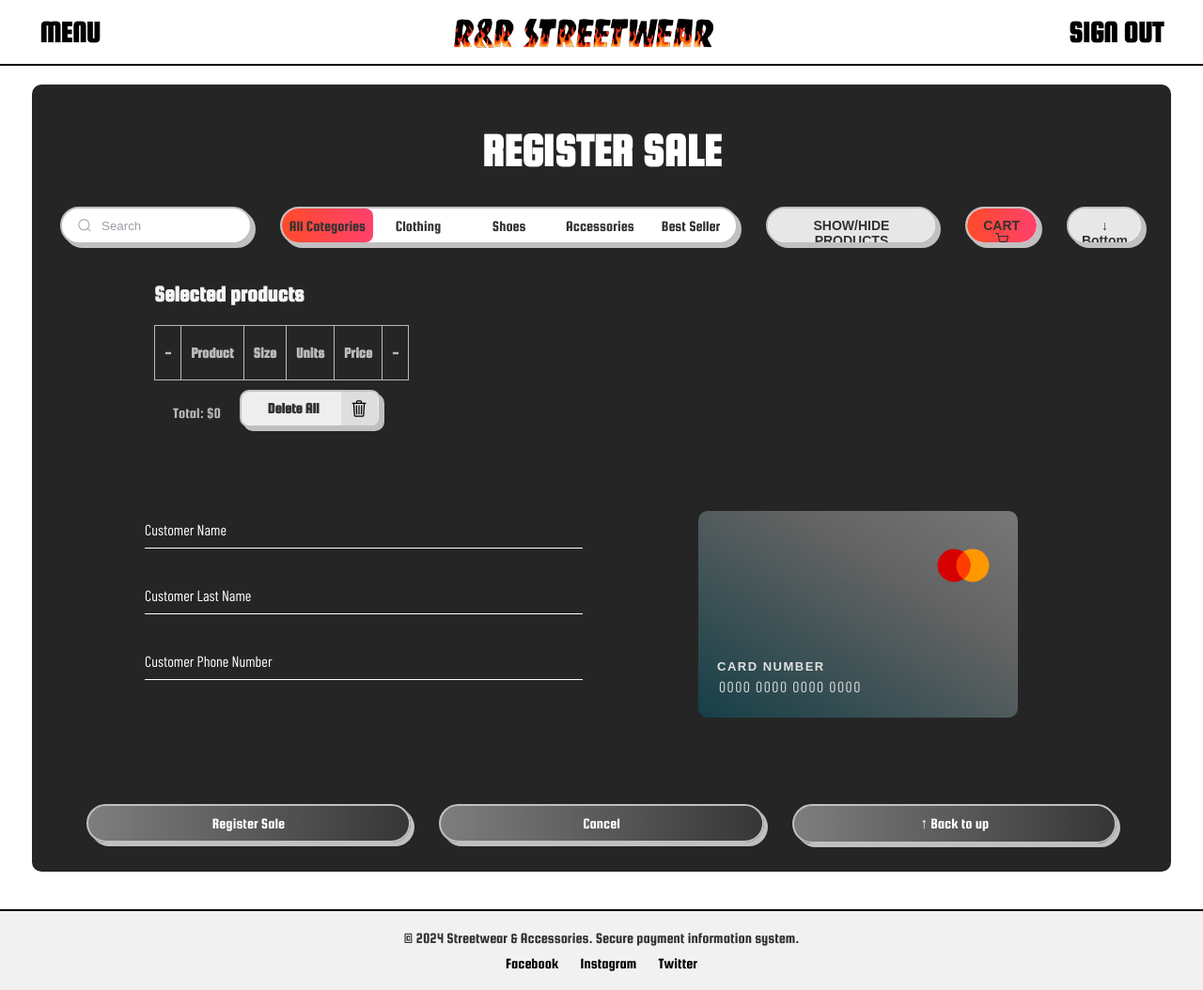
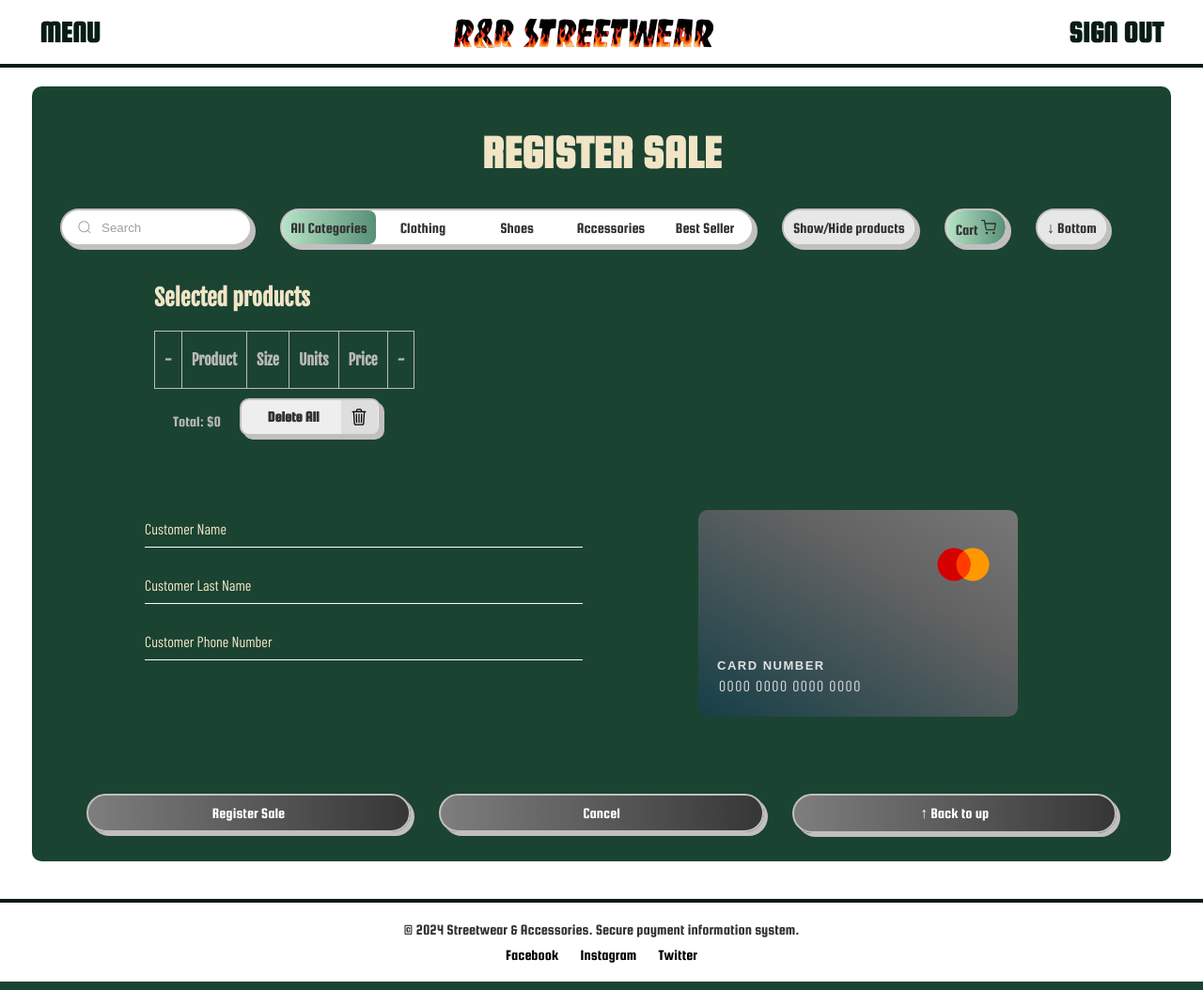
Before and after one commit to AlejandroRiba/proyectocryp2, a Flask app: page /registra_venta in a window 1280 px wide. Shown: the whole page at 94% size. Run offline with Flask 3, Linux system fonts and the light colour scheme; the visitor is signed in with stand-in values (Sample User, id 1); lists and menus that the app fills with data are empty.

Commit message:
cambios en la paleta de colores.

```diff
--- a/static/buttons.css
+++ b/static/buttons.css
@@ -1,4 +1,38 @@
 @import url('https://fonts.googleapis.com/css2?family=Squada+One&display=swap');
+/* PALETA DE COLORES */
+:root{
+    /* Colores principales */
+    --color-primary: #2D6A4F;
+    --color-secondary: #40916C;
+    --color-accent: #74C69D;
+    --color-dark: #081C15;
+    /* Fondos */
+    --color-background: rgb(255, 255, 255); /* Fondo principal muy claro */
+    --color-background-light: #B7E4C7; /* Fondo secundario */
+    --color-backgorund-gradient-light: linear-gradient(to right, #B7E4C7, #578f76);
+    --color-background-dark: #1B4332; /* Fondo oscuro para secciones destacadas */
+    /* Textos */
+    --color-text-primary: #081C15; /* Texto principal oscuro */
+    --color-text-secondary: #1B4332; /* Texto secundario más claro */
+    --color-text-inverted: #D8F3DC; /* Texto en fondos oscuros */
+    --color-text-title: #f1e5c6; /* Color crema para algunos titulos */
+    /* Botones y enlaces */
+    --color-button-primary: #2D6A4F;
+    --color-button-primary-hover: linear-gradient(to right, #40916C, #347658);
+    --color-button-secondary: #52B788;
+    --color-link: #2D6A4F;
+    --color-link-hover: #82bea3;
+    /* Bordes y sombras */
+    --color-border: #95D5B2; /* Bordes */
+    --color-shadow: rgba(74, 198, 157, 0.3); /* Sombra translúcida */
+    /* Mensajes de estado */
+    --color-success: #52B788; /* Éxito (verde brillante) */
+    --color-error: #e66139; /* (Agrega un rojo para contraste si es necesario) */
+    --color-warning: #F4A261; /* (Un naranja suave para advertencias) */
+    --color-info: #74C69D; /* Información */
+}
+
+
 
 input[type="number"]::-webkit-inner-spin-button,
 input[type="number"]::-webkit-outer-spin-button {
@@ -140,7 +174,7 @@ input[type="number"]::-webkit-outer-spin-button {
     background: transparent;
     position: relative;
     cursor: pointer;
-    font-size: 17px;
+    font-size: 14px;
     overflow: visible;
 }
 
@@ -157,7 +191,7 @@ input[type="number"]::-webkit-outer-spin-button {
     border-radius: 0.3em;
     box-shadow: 0 8px 16px rgba(0, 0, 0, 0.2);
     text-align: center;
-    font-size: 16px;
+    font-size: 14px;
     width: 120%; /* Adjusted the width */
     padding: 0.5em 1em; /* Adjusted padding */
     white-space: nowrap; /* Prevent text wrapping */
@@ -182,7 +216,7 @@ input[type="number"]::-webkit-outer-spin-button {
     --secondary-color: #dedede;
     position: relative;
     width: 60px;
-    font-size: 16px;
+    font-size: 14px;
     height: 36px;
     background-color: var(--bg-color);
     border: 2px solid var(--main-color);
@@ -204,7 +238,7 @@ input[type="number"]::-webkit-outer-spin-button {
 
 .option:hover {
     /* background-color: var(--secondary-color); */
-    background:  var(--secondary-gradient);
+    background:  var(--color-background-light);
 }
 
 .input {
@@ -232,7 +266,7 @@ input[type="number"]::-webkit-outer-spin-button {
 
 .input:checked + .btn {
     /* background-color: var(--selec-color); */
-    background: var(--selec-gradient);
+    background: var(--color-backgorund-gradient-light);
     transition: 0.2s cubic-bezier(0, 0, 0, 1);
 }
 
@@ -320,7 +354,7 @@ input[type="number"]::-webkit-outer-spin-button {
 
 .option1:hover {
     /* background-color:  */
-    background: var(--secondary-gradient);
+    background: var(--color-background-light);
 }
 
 /* LOADING */
@@ -378,10 +412,8 @@ input[type="number"]::-webkit-outer-spin-button {
 
 /* Mostrar los productos */
 .productos {
-    font-size: 14px;
-    text-transform: uppercase;
+    font-size: 16px;
     text-align: center;
-    font-weight: bold;
     padding: 10px;
     height: 36px;
     border-radius: 2px;
@@ -396,6 +428,7 @@ input[type="number"]::-webkit-outer-spin-button {
     margin: 0;
     flex-direction: row;
     border: none;
+    font-family: "Squada One", sans-serif;
 }
 
 
@@ -403,11 +436,11 @@ input[type="number"]::-webkit-outer-spin-button {
     transition: 0.5s all ease;
     left: 0;
     right: 0;
-    background: linear-gradient(to right, #ff4b2b, #ff416c);
+    background: var(--color-background-light);
 }
 
 .productos.active{
-    background: linear-gradient(to right, #ff4b2b, #ff416c);
+    background: var(--color-backgorund-gradient-light);
 }
 
 
--- a/static/stylemain.css
+++ b/static/stylemain.css
@@ -1,19 +1,52 @@
 @import url('https://fonts.googleapis.com/css2?family=Squada+One&display=swap');
+/* PALETA DE COLORES */
+:root{
+    /* Colores principales */
+    --color-primary: #2D6A4F;
+    --color-secondary: #40916C;
+    --color-accent: #74C69D;
+    --color-dark: #081C15;
+    /* Fondos */
+    --color-background: rgb(255, 255, 255); /* Fondo principal muy claro */
+    --color-background-light: #B7E4C7; /* Fondo secundario */
+    --color-background-dark: #1B4332; /* Fondo oscuro para secciones destacadas */
+    /* Textos */
+    --color-text-primary: #081C15; /* Texto principal oscuro */
+    --color-text-secondary: #1B4332; /* Texto secundario más claro */
+    --color-text-inverted: #D8F3DC; /* Texto en fondos oscuros */
+    --color-text-title: #f1e5c6; /* Color crema para algunos titulos */
+    /* Botones y enlaces */
+    --color-button-primary: #2D6A4F;
+    --color-button-primary-hover: #40916C;
+    --color-button-secondary: #52B788;
+    --color-link: #2D6A4F;
+    --color-link-hover: #82bea3;
+    /* Bordes y sombras */
+    --color-border: #95D5B2; /* Bordes */
+    --color-shadow: rgba(74, 198, 157, 0.3); /* Sombra translúcida */
+    /* Mensajes de estado */
+    --color-success: #52B788; /* Éxito (verde brillante) */
+    --color-error: #E63946; /* (Agrega un rojo para contraste si es necesario) */
+    --color-warning: #F4A261; /* (Un naranja suave para advertencias) */
+    --color-info: #74C69D; /* Información */
+}
+
 
 body {
     font-family: 'Squada One', sans-serif;
     margin: 0; /* Elimina márgenes predeterminados */
     padding: 0; /* Elimina relleno predeterminado */
     height: 100%; /* Asegura que el cuerpo y html ocupen toda la altura */
+    background-color: var(--color-background);
 }
 
 .navbar {
     display: flex;
     justify-content: space-around;
     align-items: center;
-    background-color: #fff;
+    background-color: var(--color-background);
     padding: 13px;
-    border-bottom: 2px solid #000;
+    border-bottom: 4px solid var(--color-dark);
 }
 
 .nav-left, .nav-right {
@@ -28,7 +61,7 @@ body {
 
 .navbar a {
     text-decoration: none;
-    color: black;
+    color: var(--color-text-primary);
     font-size: 2em;
     font-weight: bold;
     padding: 4px 6px;
@@ -37,8 +70,8 @@ body {
 }
 
 .navbar a:hover {
-    color: white; /* Cambia el color del texto al pasar el mouse */
-    background-color: black; /* Color de fondo negro */
+    color: var(--color-link-hover); /* Cambia el color del texto al pasar el mouse */
+    background-color: var(--color-dark); /* Color de fondo negro */
 }
 
 #logo{
@@ -52,10 +85,10 @@ body {
 }
 
 footer {
-    background-color: #f1f1f1; /* Color de fondo */
+    background-color: var(--color-background); /* Color de fondo */
     padding: 20px; /* Espaciado interno */
     text-align: center; /* Centrar el contenido */
-    border-top: 2px solid #000; /* Línea superior */
+    border-top: 4px solid var(--color-dark); /* Línea superior */
     margin-top: 40px;
 }
 
@@ -81,7 +114,7 @@ footer {
 }
 
 .social-links a:hover {
-    color: #007bff; /* Color al pasar el mouse */
+    color: var(--color-link-hover); /* Color al pasar el mouse */
 }
 
 
@@ -119,7 +152,7 @@ footer {
     bottom: 10px;
     left: 50%;
     transform: translateX(-50%);
-    color: white;
+    color: var(--color-text-inverted);
     font-size: 6em;
     text-shadow: 2px 2px 4px rgba(0, 0, 0, 0.7); /* Sombras para hacer el texto más legible */
     z-index: 2; /* Asegura que el texto esté siempre sobre la imagen */
--- a/static/styles.css
+++ b/static/styles.css
@@ -1,5 +1,38 @@
 @import url('https://fonts.googleapis.com/css2?family=Squada+One&display=swap');
 @import url('https://fonts.googleapis.com/css2?family=Barlow+Condensed&family=Squada+One&display=swap');
+@import url('https://fonts.googleapis.com/css2?family=Barlow+Condensed&family=Fjalla+One&family=Squada+One&display=swap');
+/* PALETA DE COLORES */
+:root{
+    /* Colores principales */
+    --color-primary: #2D6A4F;
+    --color-secondary: #40916C;
+    --color-accent: #74C69D;
+    --color-dark: #081C15;
+    /* Fondos */
+    --color-background: rgb(255, 255, 255); /* Fondo principal muy claro */
+    --color-background-light: #B7E4C7; /* Fondo secundario */
+    --color-background-dark: #1B4332; /* Fondo oscuro para secciones destacadas */
+    /* Textos */
+    --color-text-primary: #081C15; /* Texto principal oscuro */
+    --color-text-secondary: #1B4332; /* Texto secundario más claro */
+    --color-text-inverted: #D8F3DC; /* Texto en fondos oscuros */
+    --color-text-title: #f1e5c6; /* Color crema para algunos titulos */
+    /* Botones y enlaces */
+    --color-button-primary: #2D6A4F;
+    --color-button-primary-hover: linear-gradient(to right, #40916C, #347658);
+    --color-button-secondary: #52B788;
+    --color-link: #2D6A4F;
+    --color-link-hover: #82bea3;
+    /* Bordes y sombras */
+    --color-border: #95D5B2; /* Bordes */
+    --color-shadow: rgba(74, 198, 157, 0.3); /* Sombra translúcida */
+    /* Mensajes de estado */
+    --color-success: #52B788; /* Éxito (verde brillante) */
+    --color-error: #e66139; /* (Agrega un rojo para contraste si es necesario) */
+    --color-warning: #F4A261; /* (Un naranja suave para advertencias) */
+    --color-info: #74C69D; /* Información */
+}
+
 
 input[type="text"],
 input[type="password"],
@@ -59,24 +92,27 @@ input[type="tel"]{
 }
 
 .columna{
-    margin: 10px 20px;
+    margin: 0px 20px;
 }
 
 .login-box h1 {
-    color: #f1e5c6;
+    color: var(--color-text-title);
     font-size:50px;
+    padding: 0;
+    margin-top: 10px;
 }
 
 .input-box {
     position: relative;
-    margin-bottom: 30px;
+    margin-bottom: 20px;
     font-family: "Barlow Condensed", sans-serif;
 }
 
 .input-box small{
-    color: #ff5c5c;
+    color: var(--color-warning);
     display: none;
     padding: 4px 0;
+    font-weight: bold;
     justify-self: start;
     font-family: sans-serif;
 }
@@ -85,7 +121,7 @@ input[type="tel"]{
     width: 100%;
     padding: 10px 0;
     font-size: 16px;
-    color: #f1e5c6;
+    color: var(--color-text-inverted);
     background: transparent;
     border: none;
     border-bottom: 1px solid #fff;
@@ -98,9 +134,10 @@ input[type="tel"]{
     left: 0;
     padding: 10px 0;
     font-size: 16px;
-    color: #fff;
+    color: var(--color-text-title);
     pointer-events: none;
     transition: 0.5s;
+    font-weight: 500;
 }
 
 .input-box input:focus ~ label,
@@ -260,13 +298,13 @@ input[type="tel"]{
     height: fit-content;
     overflow: auto;
     padding: 10px 30px;
-    background: #252525;
+    background: var(--color-background-dark);
     color: #b9b9b9;
     border-radius: 10px;
 }
 
 .contenedor_buscador h1 {
-    color: #fff;
+    color: var(--color-text-title);
     font-size:50px;
     text-align: center;
 }
@@ -299,11 +338,17 @@ input[type="tel"]{
     width: 100%;
 }
 
+.contenedor_tabla1 h2{
+    color: var(--color-text-title);
+    font-family: "Fjalla One", sans-serif;
+}
+
 .contenedor_tabla1 table{
     text-align: center;
     border-collapse: collapse;
     border: 0;
     table-layout: fixed;
+    font-family: "Fjalla One", sans-serif;
 }
 
 .contenedor_tabla1 th, td{
--- a/templates/shared/carrito.html
+++ b/templates/shared/carrito.html
@@ -1,6 +1,6 @@
 <div id="carrito" class="contenedor_tabla1">
     <div style="padding: 0 100px;">
-        <h2 style="color: whitesmoke;">Selected products</h2>
+        <h2>Selected products</h2>
         <table id="tablaCarrito">
             <thead>
                 <tr>
```
Also changed, not shown: other parts of static/styles.css (+19 -17 lines).
